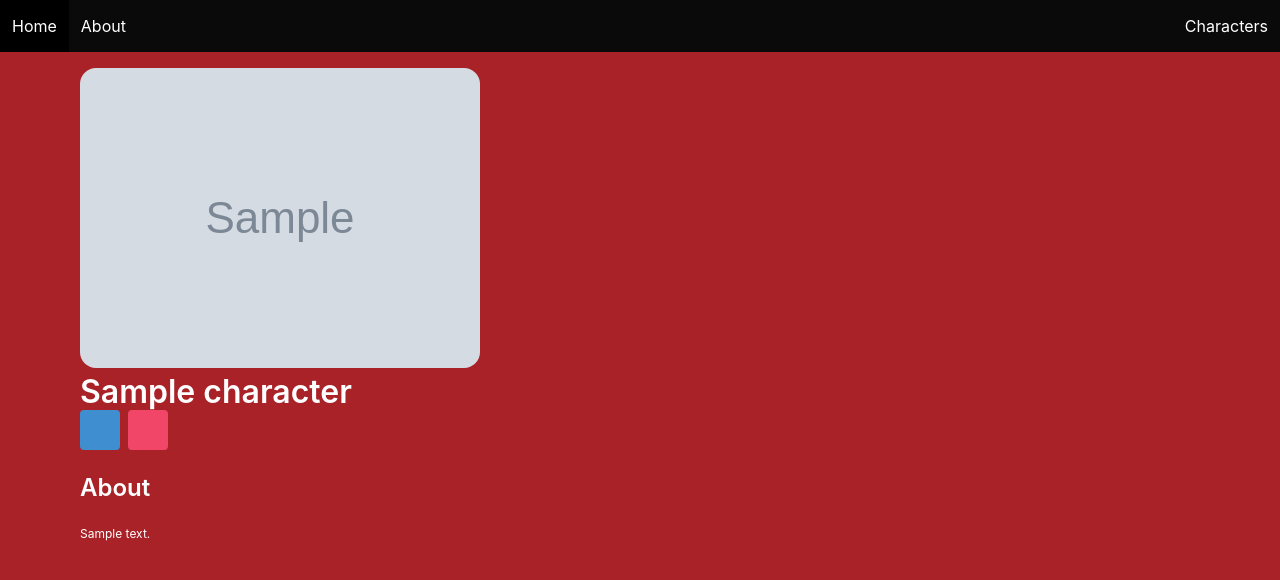
After one commit to philberdecio/twinpeaksww, a Django app: page /artists/1/ in a window 1280 px wide. The commit adds this page. Shown: the top 580 px of the page. Run offline with Django 4.2, Linux system fonts and the light colour scheme; tables that the repository leaves empty hold one stand-in row (values such as "Sample post"); grey boxes marked "Sample" are stand-in pictures.

Commit message:
add a CharacterDetail route

```diff
--- a/main_app/static/styles/style.css
+++ b/main_app/static/styles/style.css
@@ -22,11 +22,11 @@ h3 {
 }
 
 .gallery .card {
-    transition: .1s linear;
+    transition: all .3s ease-in;
 }
 
 .gallery .card:hover {
-    transform: scale(1.1);
+    transform: scale(1.05);
     z-index: 10;
 }
 
@@ -52,3 +52,24 @@ p {
     text-transform: uppercase;
     text-shadow: 1px 1px 0 #47ff52, -1px -1px 0 #47ff52, 1px -1px 0 #47ff52, -1px 1px 0 #47ff52, 0px 1px 0 #47ff52, 1px 0px 0 #47ff52, 0px -1px 0 #47ff52, -1px 0px 0 #47ff52, 4px 2px 0 #333;
 }
+
+.twin-peaks-about {
+    text-align: center;
+    font-family: Avant Garde, Avantgarde, Century Gothic, CenturyGothic, AppleGothic, sans-serif;
+    font-size: 30px;
+    color: white;
+    letter-spacing: 1px;
+}
+
+.detail-image {
+    height: auto;
+    max-width: 400px;
+}
+
+.detail-image-radius {
+    border-radius: 1rem;
+}
+
+.app-container {
+    padding: 1rem;
+}
--- a/main_app/templates/about.html
+++ b/main_app/templates/about.html
@@ -2,4 +2,6 @@
 {% block title %}About{% endblock %}
 {% block content %}
 <h1 class="twin-peaks">About Twin Peaks Who's Who</h1>
+<img src="https://cdn.vox-cdn.com/thumbor/N8J2OpZPxfMRD6dfl2P00REgisE=/0x0:1958x1475/1400x788/filters:focal(823x582:1135x894):format(jpeg)/cdn.vox-cdn.com/uploads/chorus_image/image/54857731/GettyImages_85129552.0.jpg" alt="Donuts!"/>
+<h1 class="twin-peaks-about">A place to get know to the characters from the series created by David Lynch and Mark Frost</h1>
 {% endblock %}
--- a/main_app/templates/base.html
+++ b/main_app/templates/base.html
@@ -6,9 +6,9 @@
         <meta http-equiv="X-UA-Compatible" content="IE=edge" />
         <meta name="viewport" content="width=device-width, initial-scale=1.0" />
         <link rel="stylesheet" href="https://cdn.jsdelivr.net/npm/bulma@0.9.2/css/bulma.min.css">
+        <link rel="stylesheet" href="{% static 'styles/style.css' %}" />
         <script src="https://code.jquery.com/jquery-3.6.0.min.js" integrity="sha256-/xUj+3OJU5yExlq6GSYGSHk7tPXikynS7ogEvDej/m4=" crossorigin="anonymous"></script>
-        <link rel="stylesheet" href="{% static 'styles/style.css' %}" />
-<script src="{% static 'scripts/main.js' %}" defer></script>
+        <script src="{% static 'scripts/main.js' %}" defer></script>
         <title>Twin Peaks Who's Who - {% block title %}{% endblock %}</title>
     </head>
     <body >
@@ -28,12 +28,10 @@
                 <a class="navbar-item" href="/characters">Characters</a>
             </div>
         </nav>
-        <div class="container">
+        <div class="container app-container">
 
             {% block content %}{% endblock %}
 
         </div>
-      </div>
-    </div>
   </body>
 </html>
--- /dev/null
+++ b/main_app/templates/character_detail.html
@@ -0,0 +1,28 @@
+{% extends 'base.html' %}
+{% block content %}
+<div class="detail-image">
+    <img class="detail-image-radius" src="{{character.img}}" alt="{{character.name}}" />
+</div>
+<div class="detail__name">
+    <h1 class="title">{{character.name}}</h1>
+</div>
+<div class="detail__container">
+    <div class="buttons">
+        <a href="" class="button is-info">
+            <span class="icon">
+                <i class="fas fa-edit"></i>
+            </span>
+        </a>
+        <a href="" class="button is-danger">
+            <span class="icon">
+                <i class="fas fa-trash-alt"></i>
+            </span>
+        </a>
+    </div>
+    <div class="detail__about">
+        <h4 class="title is-4">About</h4>
+        <p>{{character.bio}}</p>
+    </div>
+</div>
+
+{% endblock %}
--- a/main_app/templates/character_list.html
+++ b/main_app/templates/character_list.html
@@ -22,7 +22,7 @@
   </form>
 <div class="gallery">
   {% for character in characters %}
-  <a href="">
+  <a href="{% url 'character_detail' character.pk %}">
     <div class="card">
       <div class="card-image">
         <figure class="image is-square">
--- a/main_app/urls.py
+++ b/main_app/urls.py
@@ -6,5 +6,6 @@ urlpatterns = [
     path('', views.Home.as_view(), name = "home"),
     path('about/', views.About.as_view(), name = "about"),
     path('characters/', views.CharacterList.as_view(), name="character_list"),
-    path('characters/new/', views.CharacterCreate.as_view(), name="character_create")
+    path('characters/new/', views.CharacterCreate.as_view(), name="character_create"),
+    path('artists/<int:pk>/', views.CharacterDetail.as_view(), name="character_detail")
 ]
--- a/main_app/views.py
+++ b/main_app/views.py
@@ -4,6 +4,7 @@ from django.http import HttpResponse
 from django.views.generic.base import TemplateView
 from .models import Character
 from django.views.generic.edit import CreateView
+from django.views.generic import DetailView
 
 # Create your views here.
 
@@ -31,3 +32,7 @@ class CharacterCreate(CreateView):
     fields = ['name', 'img', 'aka', 'bio', 'see_also']
     template_name = "character_create.html"
     success_url = "/characters/"
+
+class CharacterDetail(DetailView):
+    model = Character
+    template_name = "character_detail.html"
```
